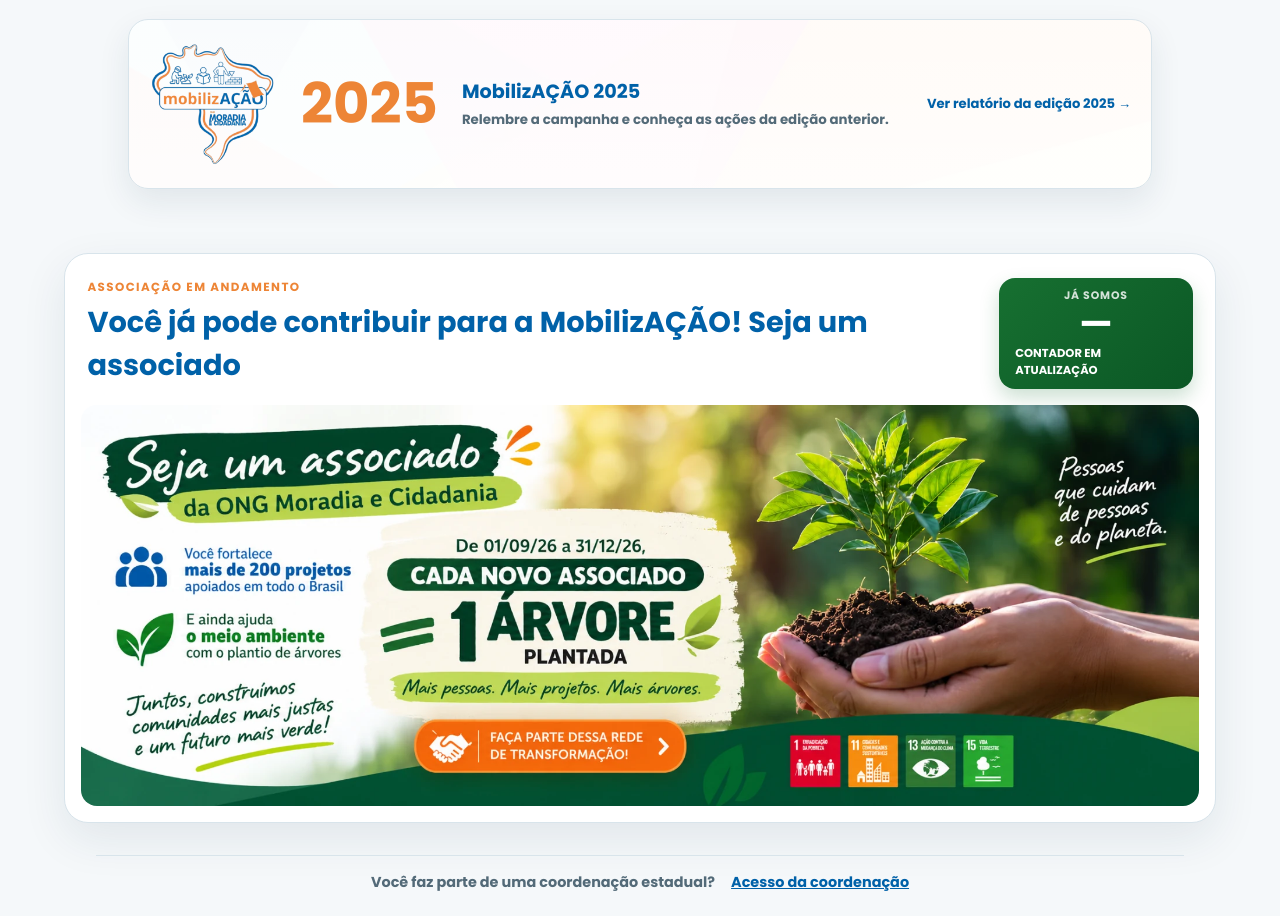
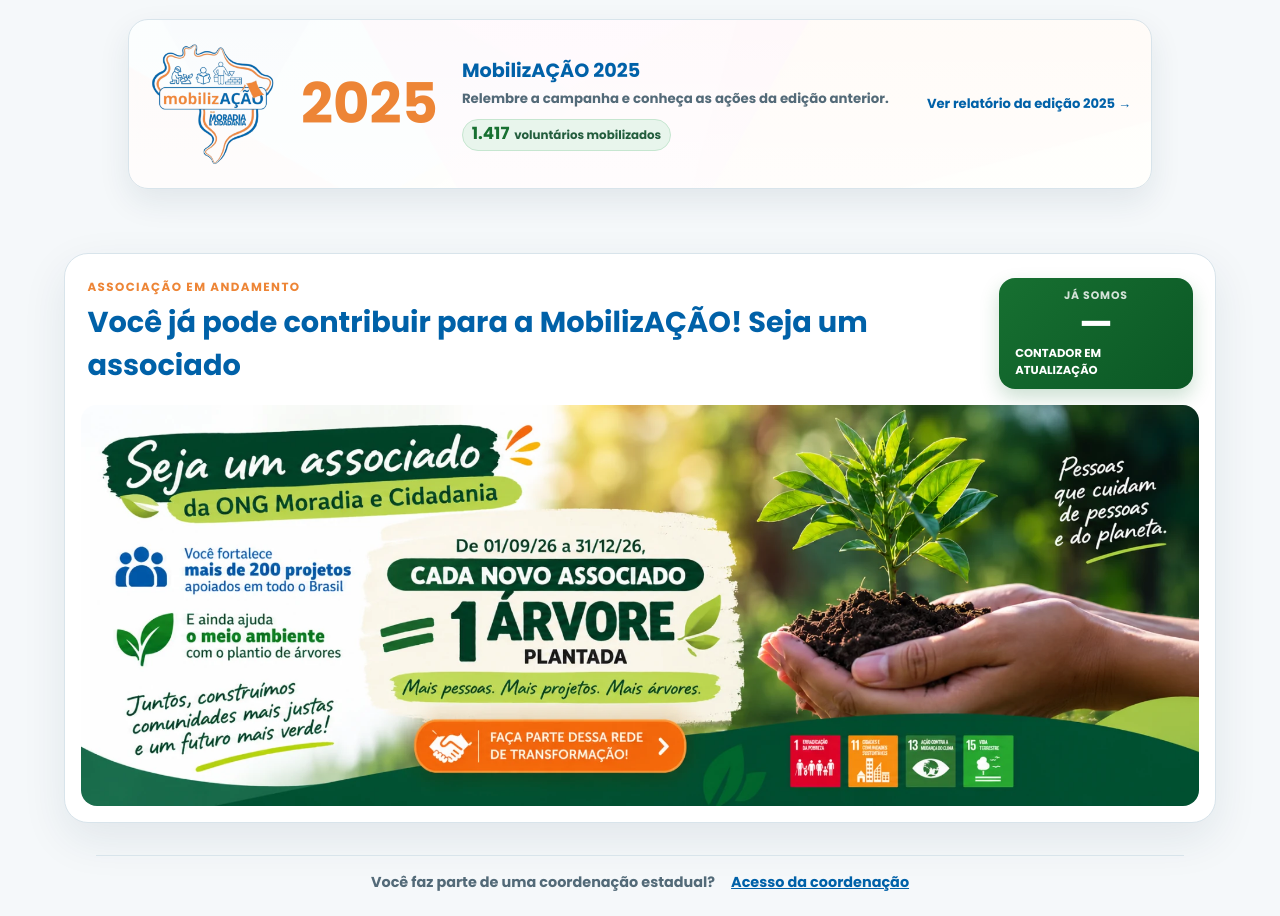
Before and after one commit to NataliaAraujo2/mobilizacao, a React (Vite) app: page / in a window 1280 px wide. Shown: the part 909-1825 px from the top of the page. Built offline with nearby package versions, Linux system fonts and the light colour scheme; no server answers.

Commit message:
feat: destacar voluntarios da edicao 2025

```diff
--- a/src/pages/CampaignGateway.jsx
+++ b/src/pages/CampaignGateway.jsx
@@ -166,6 +166,7 @@
           <span className={styles.previousCopy}>
             <strong>MobilizAÇÃO 2025</strong>
             <small>Relembre a campanha e conheça as ações da edição anterior.</small>
+            <span className={styles.previousMetric}><b>1.417</b> voluntários mobilizados</span>
           </span>
           <span className={styles.previousLink}>Ver relatório da edição 2025 <b aria-hidden="true">→</b></span>
         </Link>
--- a/src/pages/CampaignGateway.module.css
+++ b/src/pages/CampaignGateway.module.css
@@ -56,6 +56,8 @@
 .previousCopy { display: grid; gap: .25rem; }
 .previousCopy strong { color: var(--brand-blue); font-size: 1.2rem; }
 .previousCopy small { color: var(--text-muted); line-height: 1.5; }
+.previousMetric { display: inline-flex; align-items: baseline; flex-wrap: wrap; gap: .3rem; width: fit-content; margin-top: .35rem; padding: .35rem .55rem; color: #235d3d; font-size: .74rem; font-weight: 800; background: #e8f5ec; border: 1px solid #c6e6d0; border-radius: 999px; }
+.previousMetric b { color: var(--brand-green); font-size: 1.05rem; line-height: 1; }
 .previousLink { color: var(--brand-blue); font-size: .82rem; font-weight: 800; white-space: nowrap; }
 
 .legacyPage { display: grid; align-items: center; background: linear-gradient(rgb(245 248 250 / 76%), rgb(245 248 250 / 90%)), url("../assets/brand/mobilizacao-fundo-2025.webp") center / cover; }
```
